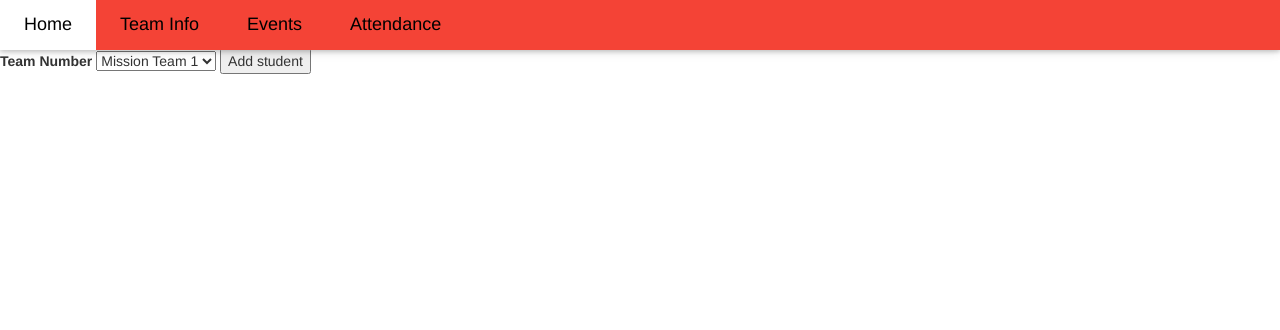
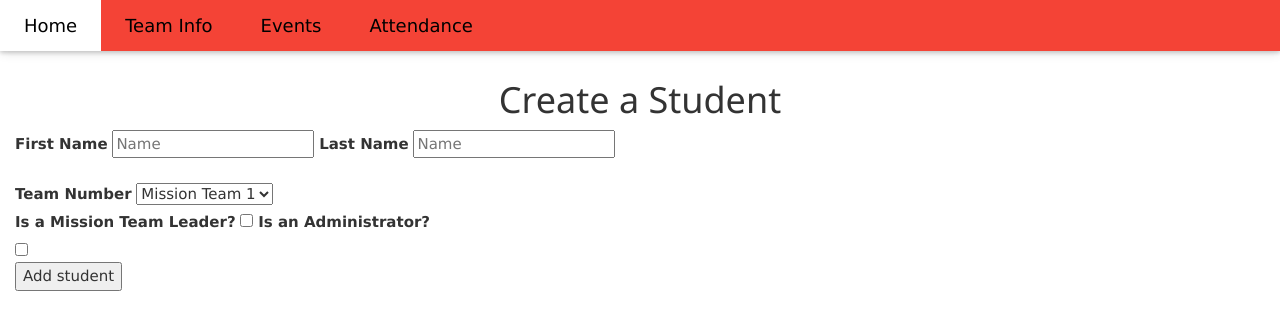
Before and after one commit to dchen97/HackMIT2016-StudentOrgApp, a plain HTML site: page public/create-student.html in a window 1280 px wide. Drawn offline with Linux system fonts and the light colour scheme.

Commit message:
Make content move from under the nabber

```diff
--- a/public/create-student.html
+++ b/public/create-student.html
@@ -2,8 +2,8 @@
 <head>
     <title>Student Organization App</title>
     <meta name="viewport" content="width=device-width, initial-scale=1">
+    <link rel="stylesheet" href="bootstrap.min.css">
     <link rel="stylesheet" href="w3.css">
-    <link rel="stylesheet" href="bootstrap.min.css">
     <link rel = "stylesheet" href="style.css">
 
     <!--this stuff is for login UI-->
@@ -36,6 +36,8 @@
     </ul>
   </div>
 
+  <div class="container-fluid" style="padding-top:70px;">
+    <h1 style="text-align: center;">Create a Student</h1>
     <form onsubmit = "addData();">
       <label for="#first-name">First Name</label>
       <input id="first-name" name = "first-name" type="text" placeholder="Name" />
@@ -49,8 +51,16 @@
         <option value="3">Mission Team 3</option>
         <option value="4">Mission Team 4</option>
       </select>
+      <br>
+      <label for="#isLeader">Is a Mission Team Leader?</label>
+      <input type="checkbox" name="isLeader" id="isLeader">
+      <label for="#isAdmin">Is an Administrator?</label>
+      <br>
+      <input type="checkbox" name="isAdmin" id="isAdmin">
+      <br>
       <input type="submit" value="Add student">
     </form>
+  </div>
 
     <!-- Leave out Storage -->
     <!-- <script src="https://www.gstatic.com/firebasejs/3.4.0/firebase-storage.js"></script> -->
```
Also changed, not shown: public/login-success.html (+1 -1 lines), public/team-info.html (+1 -1 lines). Lines whose indentation alone changed are shown as unchanged.
